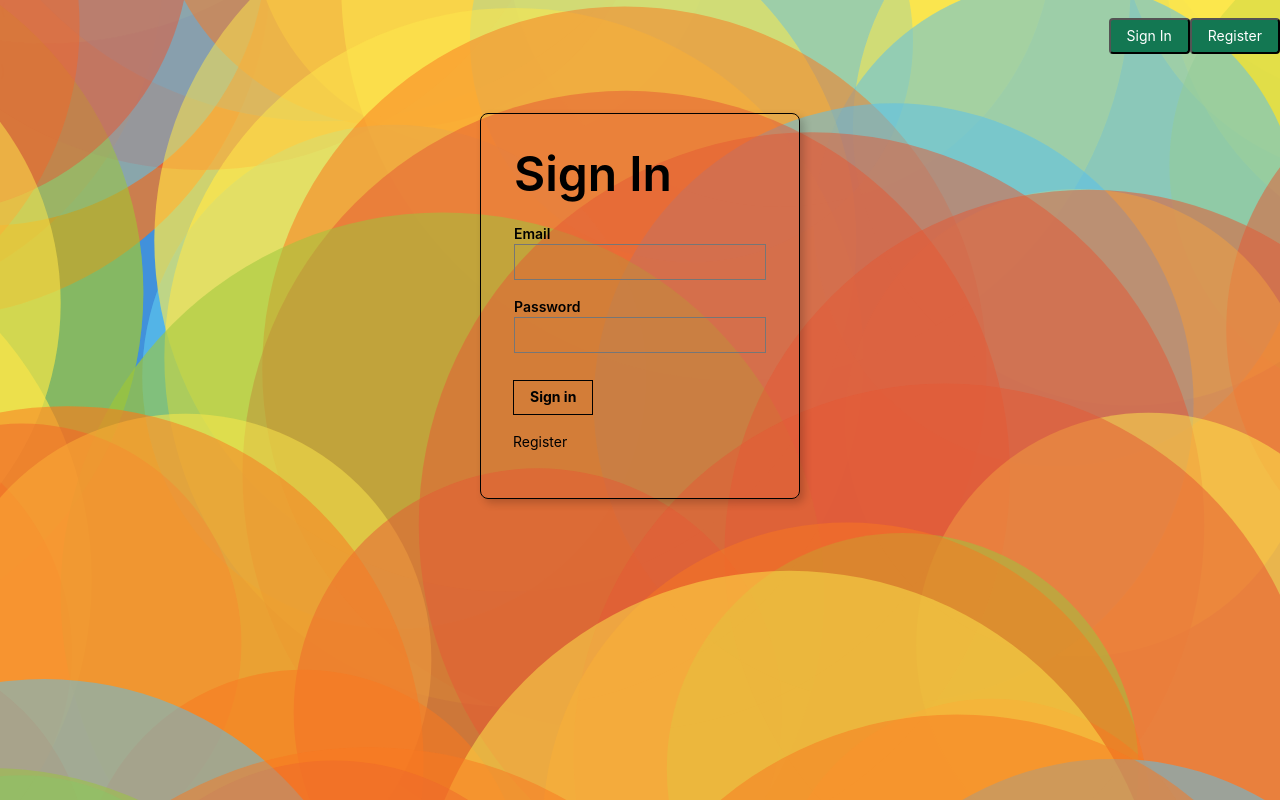
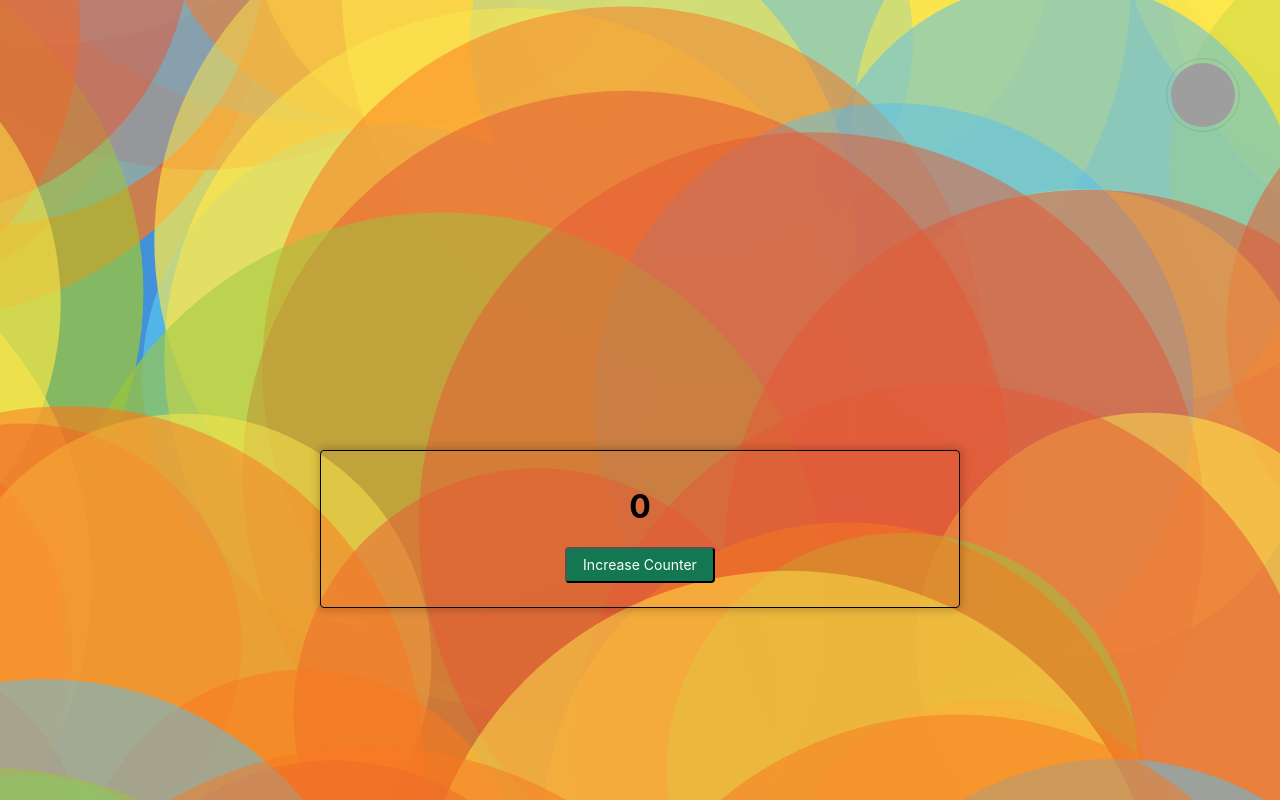
Before and after one commit to Sycendin/reduxlogin, a React (Create React App) app: page / in a window 1280 px wide. Built offline with nearby package versions, Linux system fonts and the light colour scheme; grey boxes are pictures that could not be loaded.

Commit message:
added profile icon that you can hover over to signout

```diff
--- a/public/index.html
+++ b/public/index.html
@@ -29,6 +29,7 @@
   <body>
     <noscript>You need to enable JavaScript to run this app.</noscript>
     <div id="root"></div>
+    <div id="modal"></div>
     <!--
       This HTML file is a template.
       If you open it directly in the browser, you will see an empty page.
--- /dev/null
+++ b/src/components/Modal/Modal.css
@@ -0,0 +1,4 @@
+#modal-root {
+  position: relative;
+  z-index: 999;
+}
--- /dev/null
+++ b/src/components/Modal/Modal.js
@@ -0,0 +1,6 @@
+import React from "react";
+import ReactDOM from "react-dom";
+import "./Modal.css";
+
+const Modal = () => {};
+export default Modal;
--- a/src/components/Navigation/Navigation.js
+++ b/src/components/Navigation/Navigation.js
@@ -7,6 +7,7 @@ import {
   routeRegister,
   unLoadUser,
 } from "../../actions/actions";
+import ProfileIcon from "../Profile/Profileicon";
 
 const Navigation = () => {
   const isSignedIn = useSelector((state) => state.signedIn);
@@ -35,12 +36,7 @@ const Navigation = () => {
             position: "relative",
           }}
         >
-          <button
-            onClick={() => onRouteChange("signout")}
-            className=" br2 f6 link dim br1 ph3 pv2 mb2 dib white bg-dark-green pointer"
-          >
-            Sign Out
-          </button>
+          <ProfileIcon />
         </nav>
         ){" "}
       </Fragment>
--- /dev/null
+++ b/src/components/Profile/Profileicon.js
@@ -0,0 +1,49 @@
+import React, { Fragment } from "react";
+import { useSelector, useDispatch } from "react-redux";
+import {
+  userSignOut,
+  routeSignIn,
+  routeRegister,
+  unLoadUser,
+} from "../../actions/actions";
+const ProfileIcon = () => {
+  const isSignedIn = useSelector((state) => state.signedIn);
+
+  const dispatch = useDispatch();
+  const onRouteChange = (routeCall) => {
+    if (routeCall === "register") {
+      dispatch(routeRegister(routeCall));
+    } else if (routeCall === "signin") {
+      dispatch(routeSignIn(routeCall));
+    } else if (routeCall === "signout") {
+      dispatch(userSignOut());
+      dispatch(unLoadUser());
+      dispatch(routeSignIn("signin"));
+    }
+  };
+  return (
+    <Fragment>
+      <div className="pa4 tc">
+        <div className="dib ma2 bg-animate hover-bg-light-blue relative-m hide-child relative-l w-100 w-auto-ns">
+          <img
+            src="http://tachyons.io/img/logo.jpg"
+            className="br-100 pa1 ba b--black-10 h3 w3"
+            alt="avatar"
+          />
+          <div class="menu list bg-blue mt1 b-yellow f6 child child-vs o-100-vs absolute-m absolute-l top-100-m w-100 br2 shadow-4">
+            <div className="tc ma1 bg-light-blue bg-animate hover-bg-white pointer">
+              Profile
+            </div>
+            <div
+              onClick={() => onRouteChange("signout")}
+              className="tc ma1 bg-light-blue bg-animate hover-bg-white pointer"
+            >
+              Signout
+            </div>
+          </div>
+        </div>
+      </div>
+    </Fragment>
+  );
+};
+export default ProfileIcon;
--- a/src/reducers/route.js
+++ b/src/reducers/route.js
@@ -1,4 +1,4 @@
-export const routeSelect = (state = "signin", action) => {
+export const routeSelect = (state = "other", action) => {
   switch (action.type) {
     case "SIGNIN":
       return (state = "signin");
--- a/src/reducers/user.js
+++ b/src/reducers/user.js
@@ -22,7 +22,7 @@ export const user = (state = initalState, action) => {
   }
 };
 
-export const signedIn = (state = false, action) => {
+export const signedIn = (state = true, action) => {
   switch (action.type) {
     case "USERSIGNOUT":
       return (state = false);
```
